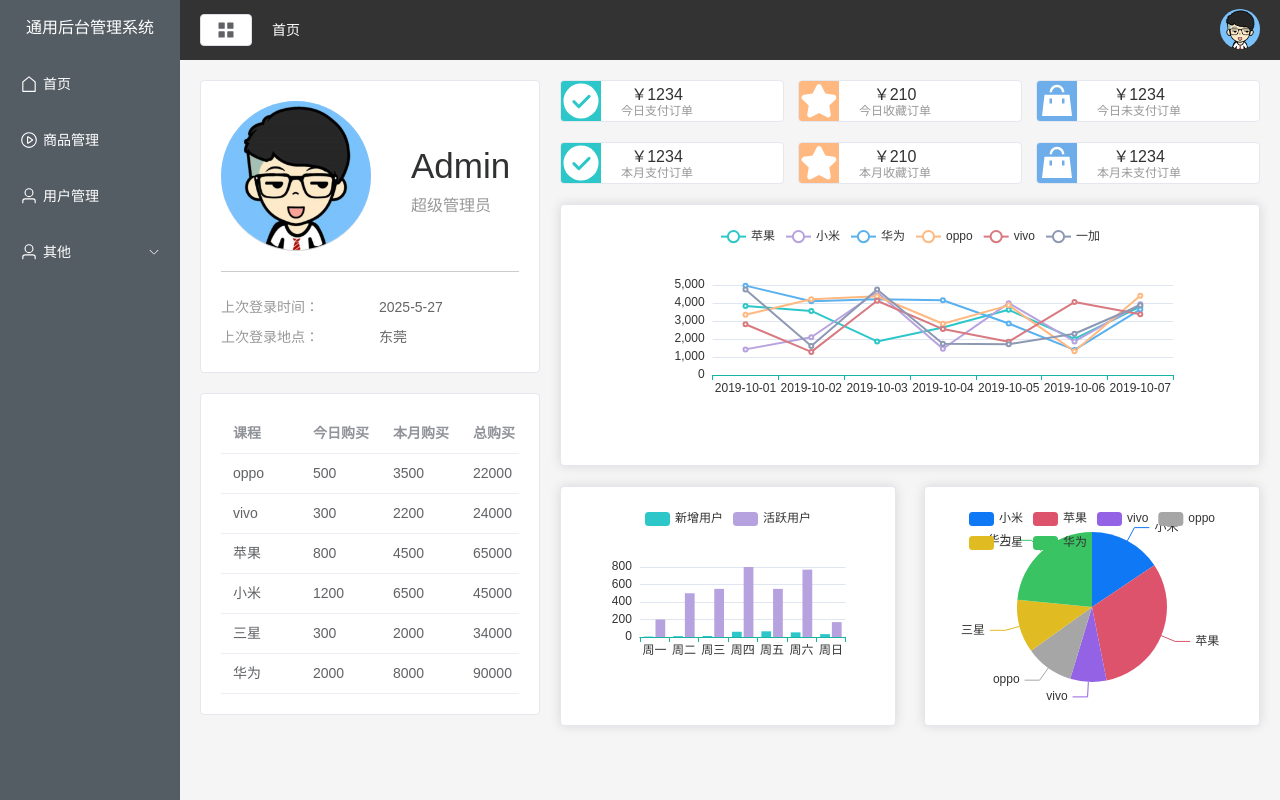
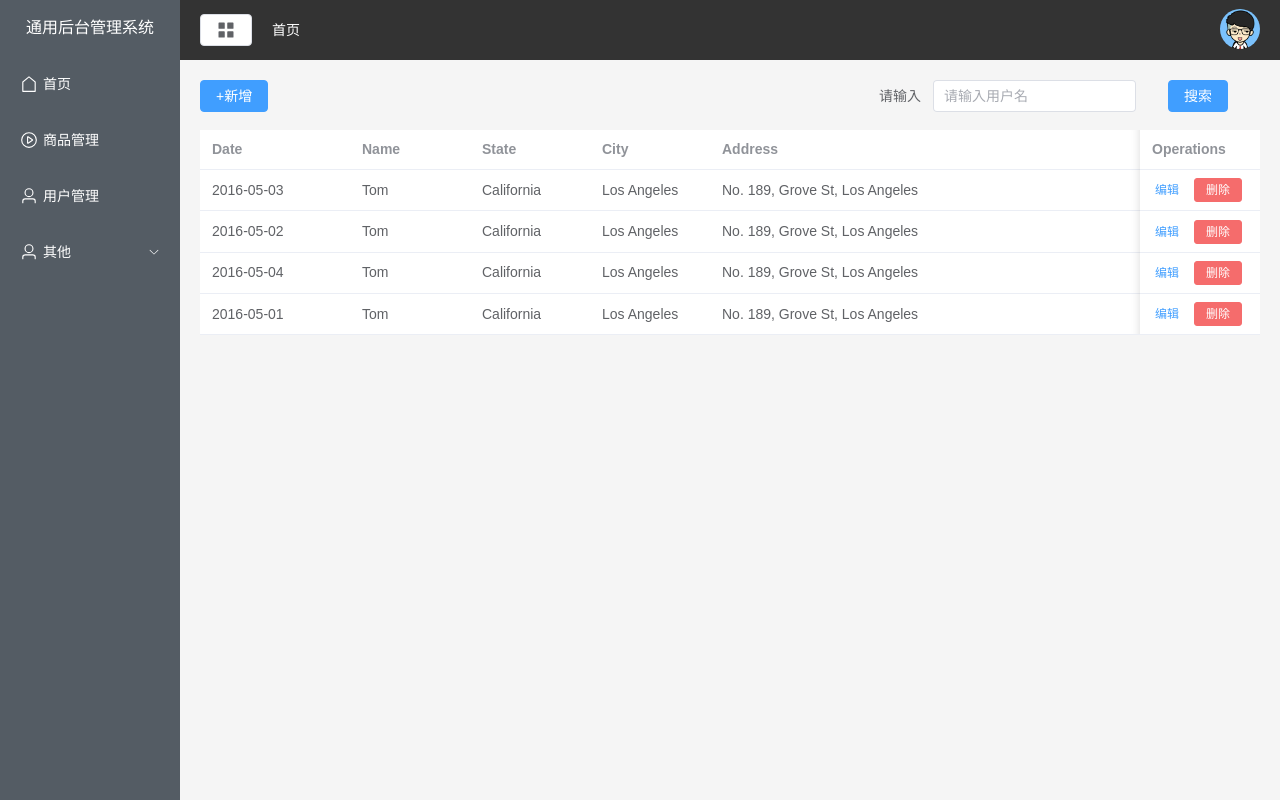
Before and after one commit to dddw10/my-vue-app, a Vue app: page /#/user in a window 1280 px wide. Built offline with nearby package versions, Linux system fonts and the light colour scheme.

Commit message:
user页面的基本渲染

```diff
--- a/src/router/index.js
+++ b/src/router/index.js
@@ -1,23 +1,28 @@
-import { createRouter,createMemoryHistory } from "vue-router";
-import main from "@/view/main.vue"
-import home from "@/view/home.vue";
+import { createRouter,createWebHashHistory } from "vue-router";
+import Main from "@/view/main.vue"
+import Home from "@/view/home.vue"
+import User from "@/view/user.vue"
 const router = createRouter({
-  history:createMemoryHistory(),
+  history:createWebHashHistory(),
   routes:[
     {
       path:'/',
       name:'main',
-      component:main,
-      redirect:'/home',
+      component:Main,
+      // redirect:'/home',
       children:[
         {
           path:'home',
           name:'home',
-          component:home
-        }
+          component:Home
+        },
+        {
+          path:'user',
+          name:'user',
+          component:User
+        },
       ]
     },
-
   ]
 })
 export default router
--- /dev/null
+++ b/src/view/user.vue
@@ -0,0 +1,79 @@
+<script setup>
+const handleClick = () => {
+  console.log('click')
+}
+
+const tableData = [
+  {
+    date: '2016-05-03',
+    name: 'Tom',
+    state: 'California',
+    city: 'Los Angeles',
+    address: 'No. 189, Grove St, Los Angeles',
+    zip: 'CA 90036',
+    tag: 'Home',
+  },
+  {
+    date: '2016-05-02',
+    name: 'Tom',
+    state: 'California',
+    city: 'Los Angeles',
+    address: 'No. 189, Grove St, Los Angeles',
+    zip: 'CA 90036',
+    tag: 'Office',
+  },
+  {
+    date: '2016-05-04',
+    name: 'Tom',
+    state: 'California',
+    city: 'Los Angeles',
+    address: 'No. 189, Grove St, Los Angeles',
+    zip: 'CA 90036',
+    tag: 'Home',
+  },
+  {
+    date: '2016-05-01',
+    name: 'Tom',
+    state: 'California',
+    city: 'Los Angeles',
+    address: 'No. 189, Grove St, Los Angeles',
+    zip: 'CA 90036',
+    tag: 'Office',
+  },
+]
+</script>
+<template>
+  <div class="user-header">
+    <el-button type="primary">+新增</el-button>
+    <el-form :inline="true">
+      <el-form-item label="请输入">
+        <el-input placeholder="请输入用户名"></el-input>
+      </el-form-item>
+      <el-form-item>
+        <el-button type="primary">搜索</el-button>
+      </el-form-item>
+    </el-form>
+  </div>
+  <div class="table">
+    <el-table :data="tableData" style="width: 100%">
+    <el-table-column fixed prop="date" label="Date" width="150" />
+    <el-table-column prop="name" label="Name" width="120" />
+    <el-table-column prop="state" label="State" width="120" />
+    <el-table-column prop="city" label="City" width="120" />
+    <el-table-column prop="address" label="Address" width="600" />
+    <el-table-column prop="zip" label="Zip" width="120" />
+    <el-table-column fixed="right" label="Operations" min-width="120">
+      <template #default>
+        <el-button link type="primary" size="small" @click="handleClick">编辑</el-button>
+        <el-button  type="danger" size="small">删除</el-button>
+      </template>
+    </el-table-column>
+  </el-table>
+  </div>
+</template>
+<style scoped lang="less">
+.user-header{
+  display: flex;
+  justify-content: space-between;
+}
+</style>
```
